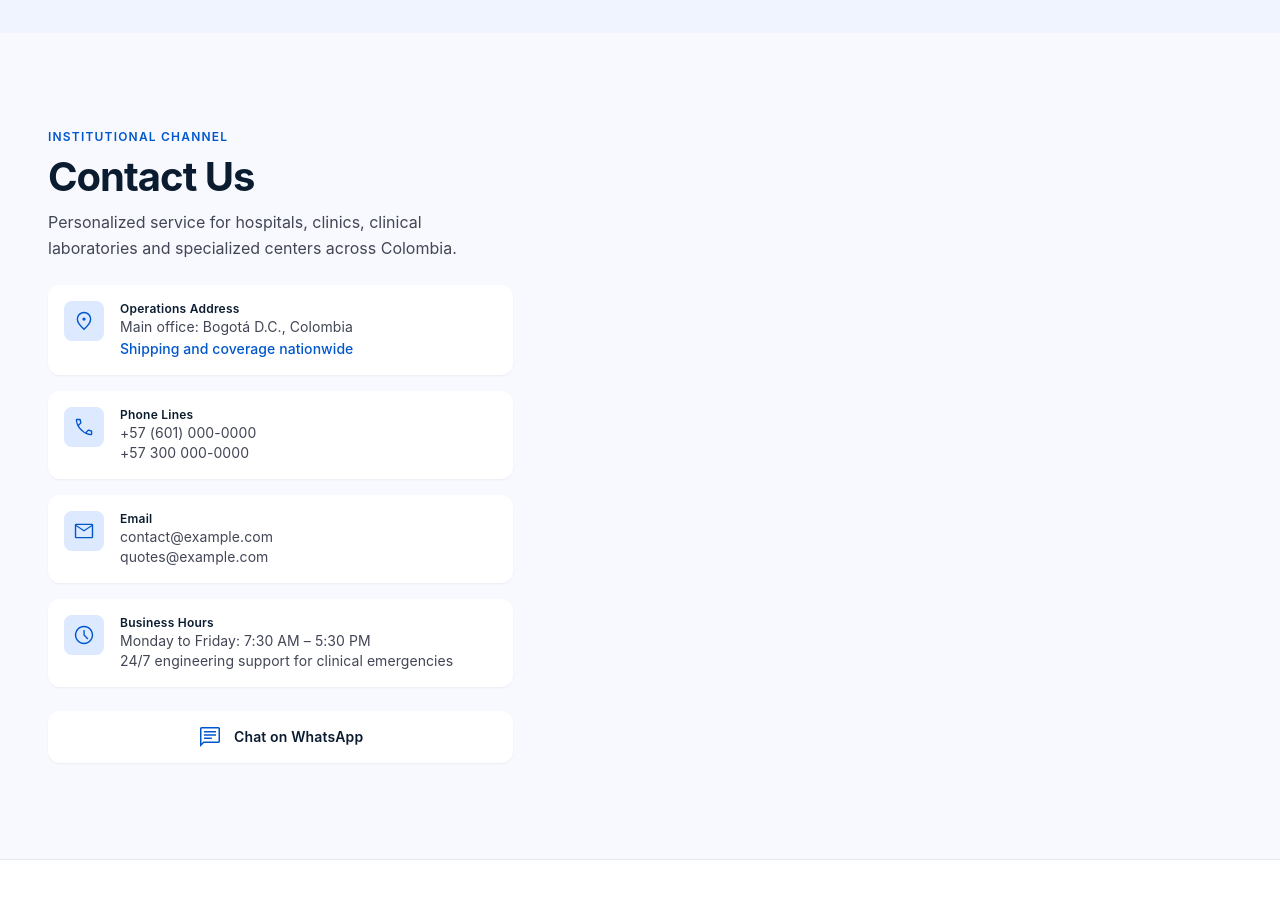
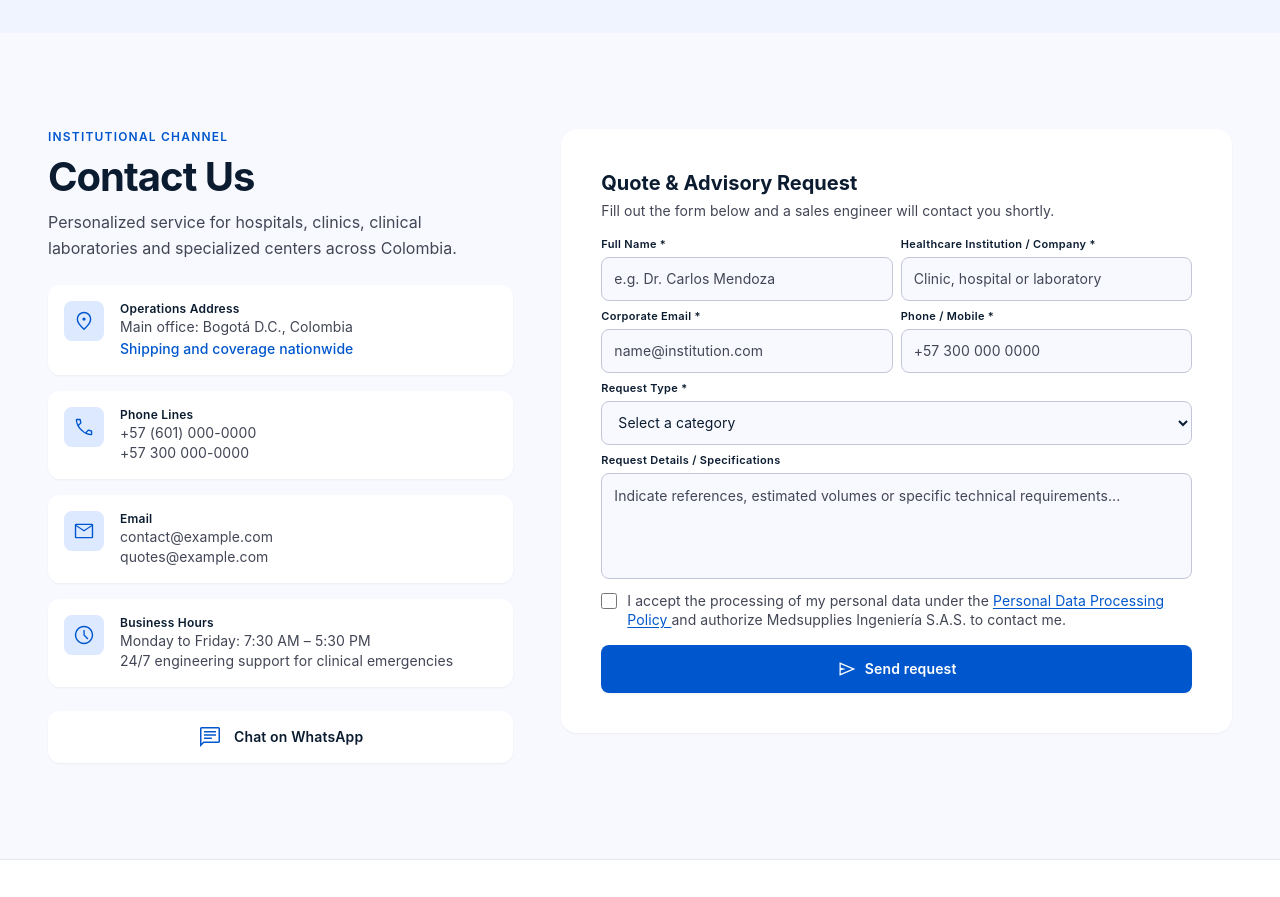
Before and after one commit to Sanchochx/medsupplies_web, an Astro site: page / in a window 1280 px wide. Shown: the part 4300-5197 px from the top of the page. Built offline with nearby package versions, Linux system fonts and the light colour scheme; Astro itself is replaced by a stand-in of ours.

Commit message:
us-frm-001

```diff
--- /dev/null
+++ b/src/components/forms/FormField.astro
@@ -0,0 +1,22 @@
+---
+export interface FormFieldProps {
+  /** `id` of the control in the default slot; the label points at it. */
+  for: string;
+  label: string;
+  required?: boolean;
+  class?: string;
+}
+
+type Props = FormFieldProps;
+
+const { for: controlId, label, required = false, class: className } = Astro.props;
+---
+
+<div class:list={['flex flex-col gap-1.5', className]}>
+  <label for={controlId} class="text-label-sm font-semibold text-on-surface">
+    {label}
+    {/* Visual marker only: assistive tech announces the control's `required` attribute. */}
+    {required && <span aria-hidden="true"> *</span>}
+  </label>
+  <slot />
+</div>
--- /dev/null
+++ b/src/components/forms/QuoteRequestForm.astro
@@ -0,0 +1,141 @@
+---
+import type { HTMLAttributes } from 'astro/types';
+import { getConsentNotice, getRequestTypes } from '../../lib/data';
+import { Button } from '../ui';
+import { FIELD_CONTROL_CLASSES, FIELD_SINGLE_LINE_CLASSES } from './fieldStyles';
+import FormField from './FormField.astro';
+
+interface TextFieldSpec {
+  name: string;
+  label: string;
+  type: 'text' | 'email' | 'tel';
+  autocomplete: HTMLAttributes<'input'>['autocomplete'];
+  placeholder: string;
+}
+
+const TITLE_ID = 'quote-form-title';
+
+// Rendered in pairs: two columns from `sm`, one below.
+const TEXT_FIELD_ROWS: readonly (readonly [TextFieldSpec, TextFieldSpec])[] = [
+  [
+    {
+      name: 'fullName',
+      label: 'Full Name',
+      type: 'text',
+      autocomplete: 'name',
+      placeholder: 'e.g. Dr. Carlos Mendoza',
+    },
+    {
+      name: 'institution',
+      label: 'Healthcare Institution / Company',
+      type: 'text',
+      autocomplete: 'organization',
+      placeholder: 'Clinic, hospital or laboratory',
+    },
+  ],
+  [
+    {
+      name: 'email',
+      label: 'Corporate Email',
+      type: 'email',
+      autocomplete: 'email',
+      placeholder: 'name@institution.com',
+    },
+    {
+      name: 'phone',
+      label: 'Phone / Mobile',
+      type: 'tel',
+      autocomplete: 'tel',
+      placeholder: '+57 300 000 0000',
+    },
+  ],
+];
+
+const requestTypes = getRequestTypes();
+const { beforeLink, afterLink, policyLink } = getConsentNotice();
+---
+
+<div class="rounded-2xl bg-surface-container-lowest p-space-lg shadow-sm lg:p-space-xl">
+  <div class="mb-space-md">
+    <h3 id={TITLE_ID} class="font-heading text-headline-sm font-bold text-on-surface">
+      Quote &amp; Advisory Request
+    </h3>
+    <p class="mt-1 text-body-sm text-on-surface-variant">
+      Fill out the form below and a sales engineer will contact you shortly.
+    </p>
+  </div>
+
+  {/* POST keeps personal data out of the URL; US-FRM-002 takes over submission with JS (D-15). */}
+  <form
+    id="quote-request-form"
+    method="post"
+    aria-labelledby={TITLE_ID}
+    class="flex flex-col gap-space-sm"
+  >
+    {TEXT_FIELD_ROWS.map((row) => (
+      <div class="grid grid-cols-1 gap-space-sm sm:grid-cols-2">
+        {row.map(({ name, label, type, autocomplete, placeholder }) => (
+          <FormField for={name} label={label} required>
+            <input
+              id={name}
+              name={name}
+              type={type}
+              autocomplete={autocomplete}
+              placeholder={placeholder}
+              required
+              class={FIELD_SINGLE_LINE_CLASSES}
+            />
+          </FormField>
+        ))}
+      </div>
+    ))}
+
+    <FormField for="requestType" label="Request Type" required>
+      <select id="requestType" name="requestType" required class={FIELD_SINGLE_LINE_CLASSES}>
+        <option value="" disabled selected>
+          Select a category
+        </option>
+        {requestTypes.map(({ id, label }) => (
+          <option value={id}>{label}</option>
+        ))}
+      </select>
+    </FormField>
+
+    <FormField for="message" label="Request Details / Specifications">
+      <textarea
+        id="message"
+        name="message"
+        rows="4"
+        placeholder="Indicate references, estimated volumes or specific technical requirements..."
+        class:list={[FIELD_CONTROL_CLASSES, 'resize-none py-3']}
+      ></textarea>
+    </FormField>
+
+    <div class="flex items-start gap-2.5 pt-1">
+      <input
+        id="consent"
+        name="consent"
+        type="checkbox"
+        required
+        class="mt-0.5 size-4 shrink-0 cursor-pointer accent-primary"
+      />
+      <label for="consent" class="cursor-pointer text-body-sm leading-snug text-on-surface-variant">
+        {beforeLink}{' '}
+        {/* New tab so following the link never discards what the visitor already typed. */}
+        <a
+          href={policyLink.href}
+          target="_blank"
+          class="rounded-sm text-primary underline underline-offset-2 hover:text-secondary"
+        >
+          {policyLink.label}
+          <span class="sr-only"> (opens in a new tab)</span>
+        </a>{' '}
+        {afterLink}
+      </label>
+    </div>
+
+    <Button type="submit" size="lg" iconStart="send" fullWidth class="mt-2 active:scale-[0.99]">
+      Send request
+    </Button>
+  </form>
+</div>
--- /dev/null
+++ b/src/components/forms/fieldStyles.ts
@@ -0,0 +1,12 @@
+/**
+ * Shared look of text inputs, selects and textareas. The design's bare `outline-none` is replaced
+ * by a visible focus state (primary border + soft ring), and a hairline border keeps the field
+ * visible on the white card, where the `surface` fill alone is almost invisible.
+ */
+export const FIELD_CONTROL_CLASSES =
+  'w-full rounded-lg border border-outline-variant bg-surface px-3 text-body-sm text-on-surface ' +
+  'transition-colors duration-200 outline-none placeholder:text-on-surface-variant ' +
+  'focus:border-primary focus:bg-surface-container-lowest focus:ring-3 focus:ring-primary/20';
+
+/** Single-line controls (inputs and select) are 44px tall, the minimum touch target. */
+export const FIELD_SINGLE_LINE_CLASSES = `${FIELD_CONTROL_CLASSES} h-11`;
--- a/src/lib/data/index.ts
+++ b/src/lib/data/index.ts
@@ -3,6 +3,7 @@ export { getEngineeringServices, getProductLines } from './catalog';
 export type { EngineeringService, ProductLine } from './catalog';
 export {
   getCompanyInfo,
+  getConsentNotice,
   getContactChannels,
   getHeroCopy,
   getLegalLinks,
@@ -15,10 +16,11 @@ export {
   getWhatsAppUrl,
   getWhyUsPillars,
 } from './site';
-export type { ContactChannels, ContactLink } from './site';
+export type { ConsentNotice, ContactChannels, ContactLink } from './site';
 export type {
   AnchorHref,
   CompanyInfo,
+  ConsentCopy,
   HeroCopy,
   Highlight,
   LegalLink,
--- a/src/lib/data/site.ts
+++ b/src/lib/data/site.ts
@@ -2,6 +2,7 @@ import {
   REQUEST_TYPES,
   SITE_DATA,
   type CompanyInfo,
+  type ConsentCopy,
   type HeroCopy,
   type Highlight,
   type LegalLink,
@@ -16,6 +17,13 @@ export interface ContactLink {
   label: string;
   href: `tel:${string}` | `mailto:${string}`;
 }
+
+/** Consent sentence of the quote form, with the privacy policy link between its two halves. */
+export interface ConsentNotice extends ConsentCopy {
+  policyLink: LegalLink;
+}
+
+const PRIVACY_POLICY_HREF = '/privacy-policy';
 
 export interface ContactChannels {
   address: { text: string; note: string };
@@ -87,3 +95,12 @@ export function getTrustBadges(): readonly Highlight[] {
 export function getWhyUsPillars(): readonly Highlight[] {
   return SITE_DATA.whyUsPillars;
 }
+
+/** Throws (failing the build) if the privacy policy is missing from the legal links. */
+export function getConsentNotice(): ConsentNotice {
+  const policyLink = SITE_DATA.legalLinks.find(({ href }) => href === PRIVACY_POLICY_HREF);
+  if (!policyLink) {
+    throw new Error(`The legal links must include the privacy policy (${PRIVACY_POLICY_HREF}).`);
+  }
+  return { ...SITE_DATA.consent, policyLink };
+}
--- a/src/lib/data/siteData.ts
+++ b/src/lib/data/siteData.ts
@@ -50,6 +50,15 @@ export interface CompanyInfo {
   socialIntro: string;
   /** Shown in the copyright notice. */
   country: string;
+}
+
+/**
+ * Quote form consent sentence, split around the privacy policy link.
+ * PLACEHOLDER (D-08): pending legal review.
+ */
+export interface ConsentCopy {
+  beforeLink: string;
+  afterLink: string;
 }
 
 export interface Metric {
@@ -111,6 +120,7 @@ export interface SiteData {
   hero: HeroCopy;
   trustBadges: readonly Highlight[];
   whyUsPillars: readonly Highlight[];
+  consent: ConsentCopy;
 }
 
 export const SITE_DATA: SiteData = {
@@ -207,4 +217,9 @@ export const SITE_DATA: SiteData = {
       text: 'A multidisciplinary team of biomedical engineers with immediate response capacity to ensure continuity of care.',
     },
   ],
+  // PLACEHOLDER (D-08): consent wording pending legal review.
+  consent: {
+    beforeLink: 'I accept the processing of my personal data under the',
+    afterLink: 'and authorize Medsupplies Ingeniería S.A.S. to contact me.',
+  },
 };
--- a/src/pages/index.astro
+++ b/src/pages/index.astro
@@ -1,4 +1,5 @@
 ---
+import QuoteRequestForm from '../components/forms/QuoteRequestForm.astro';
 import SiteFooter from '../components/layout/SiteFooter.astro';
 import SiteHeader from '../components/layout/SiteHeader.astro';
 import AboutSection from '../components/sections/AboutSection.astro';
@@ -20,6 +21,8 @@ const { legalName } = getCompanyInfo();
   <ProductsSection />
   <EngineeringSection />
   <WhyUsSection />
-  <ContactSection />
+  <ContactSection>
+    <QuoteRequestForm slot="form" />
+  </ContactSection>
   <SiteFooter slot="footer" />
 </BaseLayout>
--- /dev/null
+++ b/tests/unit/components/forms/QuoteRequestForm.test.ts
@@ -0,0 +1,197 @@
+import { describe, expect, it } from 'vitest';
+import QuoteRequestForm from '../../../../src/components/forms/QuoteRequestForm.astro';
+import { getRequestTypes } from '../../../../src/lib/data';
+import IndexPage from '../../../../src/pages/index.astro';
+import { compileTailwind, extractClasses } from '../../helpers/compileTailwind';
+import { renderAstro } from '../../helpers/renderAstro';
+
+const REQUIRED_FIELDS = ['fullName', 'institution', 'email', 'phone', 'requestType', 'consent'];
+
+async function renderForm(): Promise<string> {
+  return renderAstro(QuoteRequestForm);
+}
+
+/** Visible text as the browser joins it: tags add no whitespace of their own. */
+function text(markup: string): string {
+  return markup
+    .replace(/<[^>]+>/g, '')
+    .replace(/&amp;/g, '&')
+    .replace(/\s+/g, ' ')
+    .trim();
+}
+
+/** The opening tag of the control whose `id` is given. */
+function control(html: string, id: string): string {
+  return new RegExp(`<(?:input|select|textarea)[^>]*\\bid="${id}"[^>]*>`).exec(html)?.[0] ?? '';
+}
+
+function labelFor(html: string, id: string): string {
+  return new RegExp(`<label for="${id}"[^>]*>([\\s\\S]*?)</label>`).exec(html)?.[1] ?? '';
+}
+
+describe('QuoteRequestForm', () => {
+  it('renders the white card with its title and intro', async () => {
+    const html = await renderForm();
+
+    expect(html).toMatch(
+      /^<div class="rounded-2xl bg-surface-container-lowest p-space-lg shadow-sm lg:p-space-xl">/,
+    );
+    expect(html).toMatch(
+      /<h3 id="quote-form-title" class="[^"]*\btext-headline-sm\b[^"]*">\s*Quote &amp; Advisory Request\s*<\/h3>/,
+    );
+    expect(html).toContain(
+      'Fill out the form below and a sales engineer will contact you shortly.',
+    );
+    expect(html).toMatch(
+      /<form id="quote-request-form" method="post" aria-labelledby="quote-form-title"/,
+    );
+  });
+
+  it('gives every control a visible associated label, in visual order', async () => {
+    const html = await renderForm();
+    const ids = [...html.matchAll(/<(?:input|select|textarea)[^>]*\bid="([^"]+)"/g)].map(
+      ([, id]) => id ?? '',
+    );
+
+    expect(ids).toEqual([...REQUIRED_FIELDS.slice(0, 5), 'message', 'consent']);
+    for (const id of ids) {
+      expect(text(labelFor(html, id)).length).toBeGreaterThan(0);
+      expect(control(html, id)).toContain(`name="${id}"`);
+    }
+  });
+
+  it('marks required fields with required and a decorative asterisk; message stays optional', async () => {
+    const html = await renderForm();
+
+    for (const id of REQUIRED_FIELDS) {
+      expect(control(html, id)).toMatch(/\srequired[\s>]/);
+    }
+    for (const id of REQUIRED_FIELDS.slice(0, 5)) {
+      expect(labelFor(html, id)).toContain('<span aria-hidden="true"> *</span>');
+    }
+    expect(control(html, 'message')).not.toContain('required');
+    expect(labelFor(html, 'message')).not.toContain('*');
+  });
+
+  it('sets the text field labels, types, autocomplete tokens and placeholders', async () => {
+    const html = await renderForm();
+    const expected = [
+      ['fullName', 'Full Name *', 'text', 'name', 'e.g. Dr. Carlos Mendoza'],
+      [
+        'institution',
+        'Healthcare Institution / Company *',
+        'text',
+        'organization',
+        'Clinic, hospital or laboratory',
+      ],
+      ['email', 'Corporate Email *', 'email', 'email', 'name@institution.com'],
+      ['phone', 'Phone / Mobile *', 'tel', 'tel', '+57 300 000 0000'],
+    ];
+
+    for (const [id, label, type, autocomplete, placeholder] of expected) {
+      const input = control(html, id ?? '');
+      expect(text(labelFor(html, id ?? ''))).toBe(label);
+      expect(input).toContain(`type="${type}"`);
+      expect(input).toContain(`autocomplete="${autocomplete}"`);
+      expect(input).toContain(`placeholder="${placeholder}"`);
+    }
+  });
+
+  it('lists a disabled default and the request types from the data layer', async () => {
+    const html = await renderForm();
+    const select = /<select[\s\S]*?<\/select>/.exec(html)?.[0] ?? '';
+    const options = [...select.matchAll(/<option ([^>]*)>([^<]*)<\/option>/g)];
+
+    expect(text(labelFor(html, 'requestType'))).toBe('Request Type *');
+    expect(options[0]?.[1]).toMatch(/value="" disabled selected/);
+    expect(options[0]?.[2]).toBe('Select a category');
+    expect(
+      options
+        .slice(1)
+        .map(([, attrs, label]) => [/value="([^"]+)"/.exec(attrs ?? '')?.[1], text(label ?? '')]),
+    ).toEqual(getRequestTypes().map(({ id, label }) => [id, label]));
+  });
+
+  it('renders the optional message as a 4-row, non-resizable textarea', async () => {
+    const html = await renderForm();
+    const textarea = control(html, 'message');
+
+    expect(text(labelFor(html, 'message'))).toBe('Request Details / Specifications');
+    expect(textarea).toContain('rows="4"');
+    expect(textarea).toMatch(/class="[^"]*\bresize-none\b/);
+    expect(textarea).toContain(
+      'placeholder="Indicate references, estimated volumes or specific technical requirements..."',
+    );
+  });
+
+  it('links the consent label to the placeholder privacy policy page in a new tab', async () => {
+    const html = await renderForm();
+    const label = labelFor(html, 'consent');
+
+    expect(control(html, 'consent')).toContain('type="checkbox"');
+    expect(text(label)).toBe(
+      'I accept the processing of my personal data under the Personal Data Processing Policy (opens in a new tab) and authorize Medsupplies Ingeniería S.A.S. to contact me.',
+    );
+    expect(label).toMatch(
+      /<a href="\/privacy-policy" target="_blank"[^>]*>\s*Personal Data Processing Policy/,
+    );
+  });
+
+  it('styles 44px controls with a visible focus state instead of a bare outline-none', async () => {
+    const html = await renderForm();
+
+    for (const id of ['fullName', 'institution', 'email', 'phone', 'requestType']) {
+      expect(control(html, id)).toMatch(/class="[^"]*\bh-11\b/);
+    }
+    for (const id of ['fullName', 'requestType', 'message']) {
+      const classes = /class="([^"]*)"/.exec(control(html, id))?.[1] ?? '';
+      expect(classes).toMatch(/\brounded-lg\b/);
+      expect(classes).toMatch(/\bbg-surface\b/);
+      expect(classes).toMatch(/\bfocus:bg-surface-container-lowest\b/);
+      expect(classes).toMatch(/\bfocus:border-primary\b/);
+      expect(classes).toMatch(/\bfocus:ring-3\b/);
+    }
+  });
+
+  it('lays out name/institution and email/phone in two columns from sm', async () => {
+    const html = await renderForm();
+    const rows = [...html.matchAll(/<div class="grid grid-cols-1 gap-space-sm sm:grid-cols-2">/g)];
+
+    expect(rows).toHaveLength(2);
+  });
+
+  it('ends with a full-width primary submit button', async () => {
+    const html = await renderForm();
+    const button = /<button[\s\S]*?<\/button>/.exec(html)?.[0] ?? '';
+
+    expect(html.lastIndexOf('<button')).toBeGreaterThan(html.indexOf('id="consent"'));
+    expect(button).toContain('type="submit"');
+    expect(button).toMatch(
+      /class="[^"]*\bbg-primary\b[^"]*\bw-full\b[^"]*\bactive:scale-\[0\.99\]/,
+    );
+    expect(button).toMatch(/<svg [^>]*aria-hidden="true"/);
+    expect(text(button)).toBe('Send request');
+  });
+
+  it('is mounted in the contact section form slot of the home page', async () => {
+    const page = await renderAstro(IndexPage);
+
+    expect(page).toMatch(
+      /<div class="lg:col-span-7">\s*<div class="rounded-2xl[^"]*">\s*<div class="mb-space-md">/,
+    );
+    expect(page.match(/<form /g)).toHaveLength(1);
+  });
+
+  it('only uses utilities that exist in the design system', async () => {
+    const classes = extractClasses(await renderForm());
+    const css = await compileTailwind(classes);
+
+    const missing = classes.filter((className) => {
+      // CSS-escape the class as Tailwind emits it, then regex-escape that selector text.
+      const selector = `.${className.replace(/[:/.[\]()=,%]/g, (char) => `\\${char}`)}`;
+      const pattern = selector.replace(/[\\^$.*+?()[\]{}|]/g, (char) => `\\${char}`);
+      return !new RegExp(`${pattern}[\\s:{,[]`).test(css);
+    });
+    expect(missing).toEqual([]);
+  });
+});
--- a/tests/unit/data/site.test.ts
+++ b/tests/unit/data/site.test.ts
@@ -1,5 +1,6 @@
 import { describe, expect, it } from 'vitest';
 import {
+  getConsentNotice,
   getContactChannels,
   getMetrics,
   getNavItems,
@@ -67,6 +68,20 @@ describe('getContactChannels', () => {
   });
 });
 
+describe('getConsentNotice', () => {
+  it('splits the consent sentence around the privacy policy link', () => {
+    const { beforeLink, afterLink, policyLink } = getConsentNotice();
+
+    expect(policyLink).toEqual({
+      label: 'Personal Data Processing Policy',
+      href: '/privacy-policy',
+    });
+    expect(`${beforeLink} ${policyLink.label} ${afterLink}`).toBe(
+      'I accept the processing of my personal data under the Personal Data Processing Policy and authorize Medsupplies Ingeniería S.A.S. to contact me.',
+    );
+  });
+});
+
 describe('getMetrics and getSocialLinks', () => {
   it('returns the four metrics', () => {
     expect(getMetrics()).toHaveLength(4);
```
